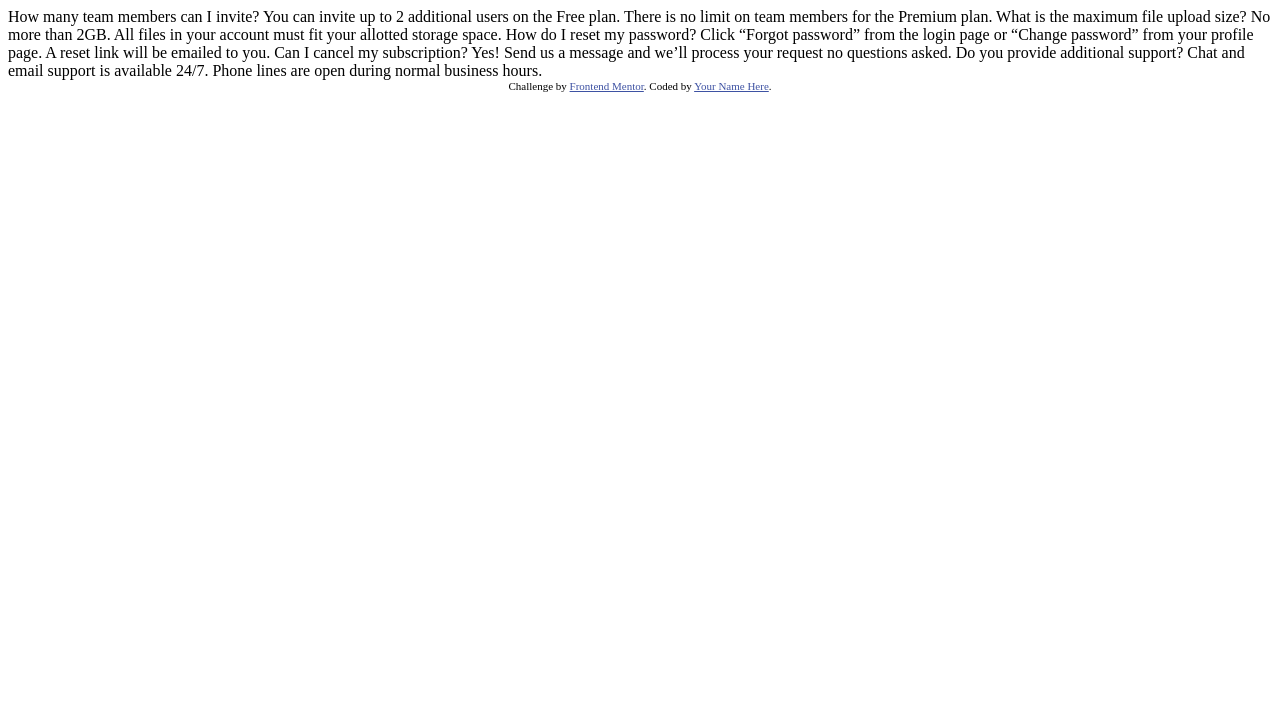
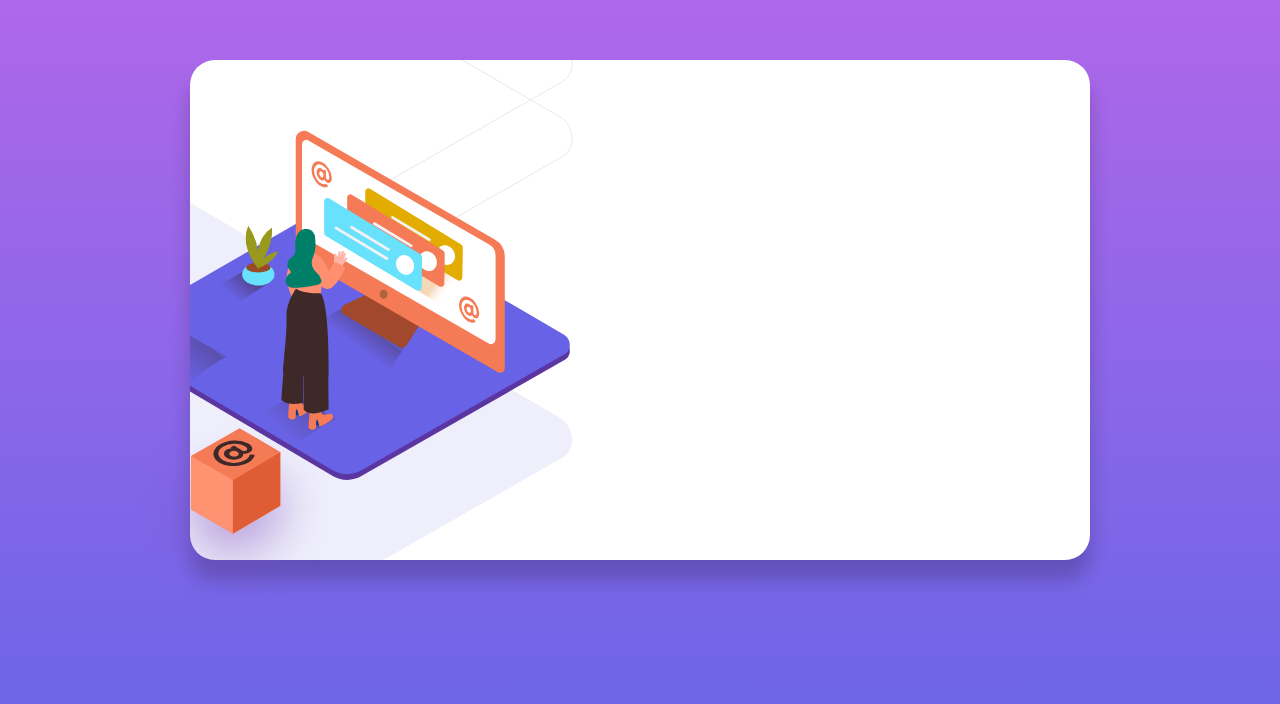
Before and after one commit to Ulises1122/tarjeta-acordeon-FAQ, a plain HTML site: page index.html in a window 1280 px wide. Drawn offline with Linux system fonts and the light colour scheme.

Commit message:
Tarjeta, imagenes, fondo

```diff
--- /dev/null
+++ b/estilo.css
@@ -0,0 +1,55 @@
+body{
+    height: 100%;
+    margin: 0;
+    background-attachment: fixed;
+    background-repeat: no-repeat;
+    background-image: linear-gradient(to bottom, hsl(273, 75%, 66%), hsl(240, 73%, 65%));
+}
+.tarjeta{
+    display: block;
+    position: relative;
+    margin: auto;
+    top: 60px;
+    height: 500px;
+    width: 900px;
+    border-radius: 25px;
+    background-color: white;
+    box-shadow: 0px 20px 20px rgba(0, 0, 0, 0.20);
+}
+.tarjeta-izquierda{
+    display: inline-block;
+    position: absolute;
+    height: 100%;
+    width: 50%;
+    left: 0;
+    overflow: hidden;
+}
+.tarjeta-derecha{
+    display: inline-block;
+    position: absolute;
+    height: 100%;
+    width: 50%;
+    right: 0;
+}
+#imagen-caja{
+    display: inline-block;
+    position: absolute;
+    bottom: 190px;
+    left: 140px;
+    z-index: 2;
+}
+#imagen-mujer{
+    display: inline-block;
+    position: relative;
+    right: 80px;
+    top: 70px;
+    height: 70%;
+    z-index: 1;
+}
+#imagen-patron{
+    display: inline-block;
+    position: absolute;
+    z-index: 0;
+    bottom: -150px;
+    right: 67px;
+}
--- a/index.html
+++ b/index.html
@@ -1,40 +1,20 @@
 <!DOCTYPE html>
 <html lang="en">
 <head>
-  <meta charset="UTF-8">
-  <meta name="viewport" content="width=device-width, initial-scale=1.0"> <!-- displays site properly based on user's device -->
-
-  <link rel="icon" type="image/png" sizes="32x32" href="./images/favicon-32x32.png">
-
-  <title>Frontend Mentor | FAQ Accordion Card</title>
-
-  <!-- Feel free to remove these styles or customise in your own stylesheet 👍 -->
-  <style>
-    .attribution { font-size: 11px; text-align: center; }
-    .attribution a { color: hsl(228, 45%, 44%); }
-  </style>
+	<meta charset="UTF-8">
+	<meta name="viewport" content="width=device-width, initial-scale=1.0">
+  	<link rel="icon" type="image/png" sizes="32x32" href="./images/favicon-32x32.png">
+	<link rel="stylesheet" href="estilo.css">
+	<title>FAQ Accordion Card</title>
 </head>
 <body>
-  How many team members can I invite?
-  You can invite up to 2 additional users on the Free plan. There is no limit on
-  team members for the Premium plan.
-
-  What is the maximum file upload size?
-  No more than 2GB. All files in your account must fit your allotted storage space.
-
-  How do I reset my password?
-  Click “Forgot password” from the login page or “Change password” from your profile page.
-  A reset link will be emailed to you.
-
-  Can I cancel my subscription?
-  Yes! Send us a message and we’ll process your request no questions asked.
-
-  Do you provide additional support?
-  Chat and email support is available 24/7. Phone lines are open during normal business hours.
-
-  <div class="attribution">
-    Challenge by <a href="https://www.frontendmentor.io?ref=challenge" target="_blank">Frontend Mentor</a>.
-    Coded by <a href="#">Your Name Here</a>.
-  </div>
+	<img src="images/illustration-box-desktop.svg" id="imagen-caja">
+	<div class="tarjeta">
+		<div class="tarjeta-izquierda">
+			<img src="images/illustration-woman-online-desktop.svg" id="imagen-mujer">
+			<img src="images/bg-pattern-desktop.svg" id="imagen-patron">
+		</div>
+		<div class="tarjeta-derecha"></div>
+	</div>
 </body>
 </html>
```
